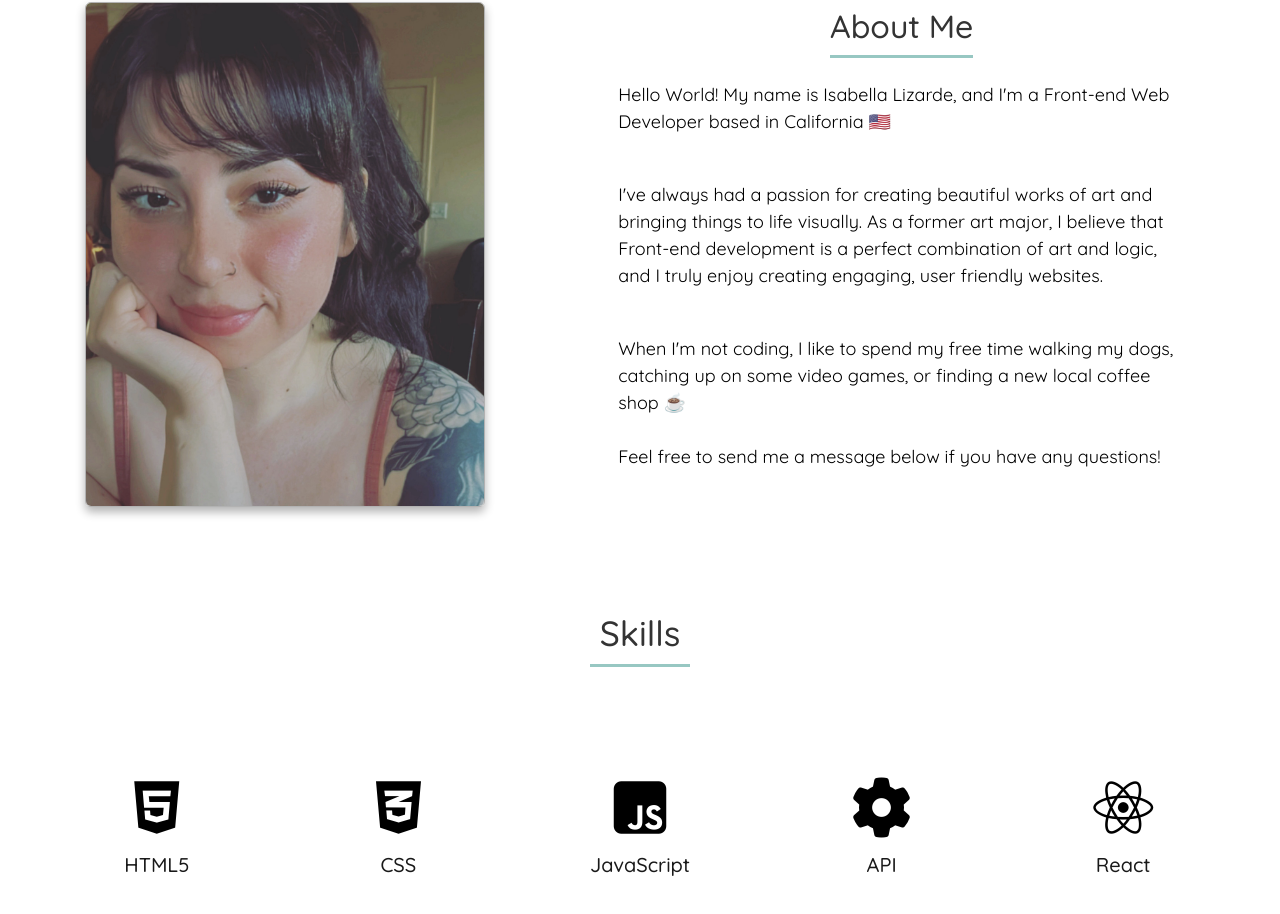
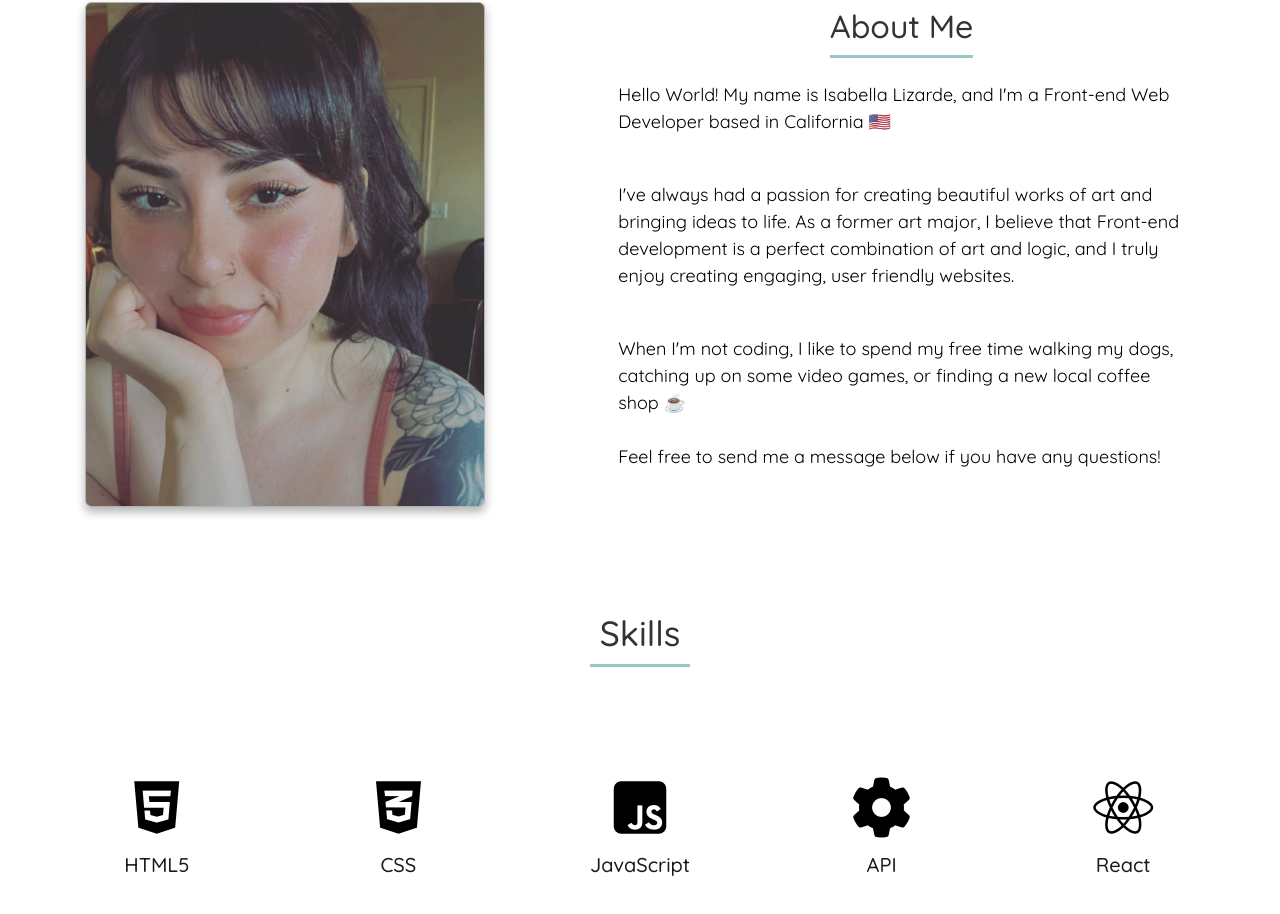
Before and after one commit to soybella/isabella-lizarde-portfolio, a React (Create React App) app: page / in a window 1280 px wide. Shown: the part 890-1804 px from the top of the page. Built offline with nearby package versions, Linux system fonts and the light colour scheme; a web font is replaced by a local one.

Commit message:
Updated about me bio

```diff
--- a/src/Main.js
+++ b/src/Main.js
@@ -28,10 +28,10 @@ export default function Main() {
               </p>
               <p>
                 I've always had a passion for creating beautiful works of art
-                and bringing things to life visually. As a former art major, I
-                believe that Front-end development is a perfect combination of
-                art and logic, and I truly enjoy creating engaging, user
-                friendly websites. <br />
+                and bringing ideas to life. As a former art major, I believe
+                that Front-end development is a perfect combination of art and
+                logic, and I truly enjoy creating engaging, user friendly
+                websites. <br />
               </p>
               <p>
                 When I'm not coding, I like to spend my free time walking my
```
